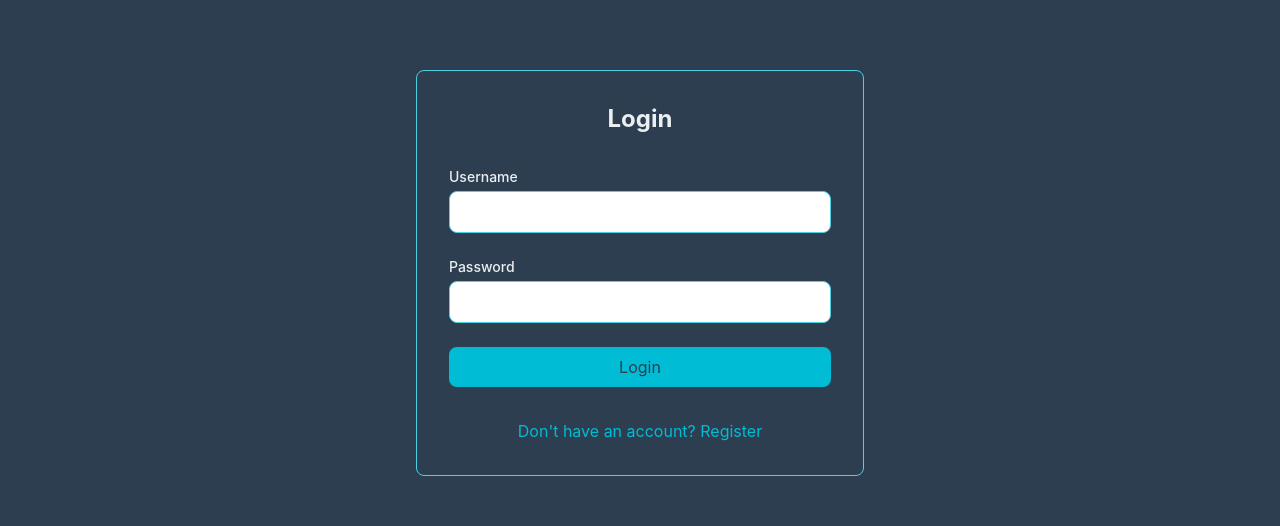
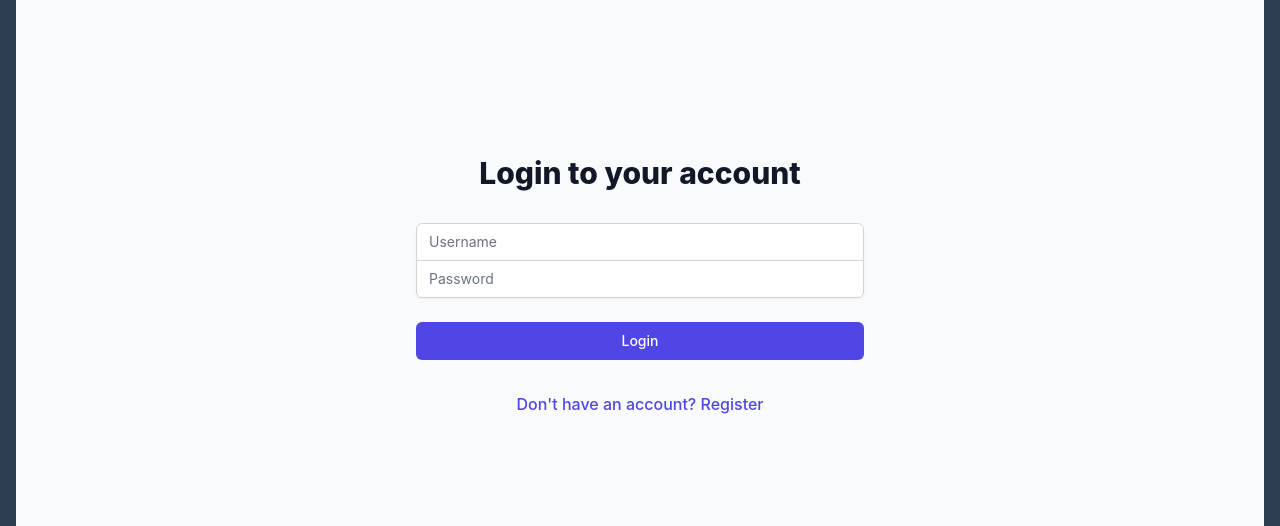
Before and after one commit to DhruvSinha2003/WatchlistELO, a React (Create React App) app: page /login in a window 1280 px wide. Shown: the part 231-757 px from the top of the page. Built offline with nearby package versions, Linux system fonts and the light colour scheme; no server answers.

Commit message:
nothing works :(

```diff
--- a/src/components/LoginPage.js
+++ b/src/components/LoginPage.js
@@ -6,52 +6,89 @@
   const [username, setUsername] = useState("");
   const [password, setPassword] = useState("");
   const [error, setError] = useState("");
+  const [isLoading, setIsLoading] = useState(false);
   const navigate = useNavigate();
 
-  const handleSubmit = (e) => {
+  const handleSubmit = async (e) => {
     e.preventDefault();
-    if (auth.login(username, password)) {
+    setIsLoading(true);
+    setError("");
+
+    try {
+      await auth.login(username, password);
       navigate("/");
-    } else {
-      setError("Invalid username or password");
+    } catch (err) {
+      setError(err.message);
+    } finally {
+      setIsLoading(false);
     }
   };
 
   return (
-    <div className="min-h-screen flex items-center justify-center bg-background">
-      <div className="max-w-md w-full space-y-8 p-8 bg-background border border-secondary rounded-lg">
-        <h2 className="text-2xl font-bold text-center">Login</h2>
-        {error && <p className="text-red-500 text-center">{error}</p>}
-        <form onSubmit={handleSubmit} className="space-y-6">
+    <div className="min-h-screen flex items-center justify-center bg-gray-50 py-12 px-4 sm:px-6 lg:px-8">
+      <div className="max-w-md w-full space-y-8">
         <div>
-            <label className="block text-sm font-medium">Username</label>
+          <h2 className="mt-6 text-center text-3xl font-extrabold text-gray-900">
+            Login to your account
+          </h2>
+        </div>
+        <form className="mt-8 space-y-6" onSubmit={handleSubmit}>
+          {error && (
+            <div className="bg-red-100 border border-red-400 text-red-700 px-4 py-3 rounded">
+              {error}
+            </div>
+          )}
+          <div className="rounded-md shadow-sm -space-y-px">
+            <div>
+              <label htmlFor="username" className="sr-only">
+                Username
+              </label>
               <input
+                id="username"
+                name="username"
                 type="text"
+                required
+                className="appearance-none rounded-none relative block w-full px-3 py-2 border border-gray-300 placeholder-gray-500 text-gray-900 rounded-t-md focus:outline-none focus:ring-indigo-500 focus:border-indigo-500 focus:z-10 sm:text-sm"
+                placeholder="Username"
                 value={username}
                 onChange={(e) => setUsername(e.target.value)}
-              className="mt-1 w-full px-3 py-2 border border-secondary rounded-lg"
-              required
+                disabled={isLoading}
               />
             </div>
             <div>
-            <label className="block text-sm font-medium">Password</label>
+              <label htmlFor="password" className="sr-only">
+                Password
+              </label>
               <input
+                id="password"
+                name="password"
                 type="password"
+                required
+                className="appearance-none rounded-none relative block w-full px-3 py-2 border border-gray-300 placeholder-gray-500 text-gray-900 rounded-b-md focus:outline-none focus:ring-indigo-500 focus:border-indigo-500 focus:z-10 sm:text-sm"
+                placeholder="Password"
                 value={password}
                 onChange={(e) => setPassword(e.target.value)}
-              className="mt-1 w-full px-3 py-2 border border-secondary rounded-lg"
-              required
+                disabled={isLoading}
               />
             </div>
+          </div>
+
+          <div>
             <button
               type="submit"
-            className="w-full py-2 px-4 bg-primary text-background rounded-lg hover:bg-button-hover"
+              disabled={isLoading}
+              className="group relative w-full flex justify-center py-2 px-4 border border-transparent text-sm font-medium rounded-md text-white bg-indigo-600 hover:bg-indigo-700 focus:outline-none focus:ring-2 focus:ring-offset-2 focus:ring-indigo-500"
             >
-            Login
+              {isLoading ? "Logging in..." : "Login"}
             </button>
+          </div>
         </form>
+
         <div className="text-center">
-          <Link to="/register" className="text-primary hover:underline">
+          <Link
+            to="/register"
+            className="font-medium text-indigo-600 hover:text-indigo-500"
+          >
             Don't have an account? Register
           </Link>
         </div>
--- a/src/components/RegisterPage.js
+++ b/src/components/RegisterPage.js
@@ -7,69 +7,117 @@
   const [password, setPassword] = useState("");
   const [confirmPassword, setConfirmPassword] = useState("");
   const [error, setError] = useState("");
+  const [isLoading, setIsLoading] = useState(false);
   const navigate = useNavigate();
 
-  const handleSubmit = (e) => {
+  const handleSubmit = async (e) => {
     e.preventDefault();
+    setError("");
+    setIsLoading(true);
+
     if (password !== confirmPassword) {
       setError("Passwords don't match");
+      setIsLoading(false);
       return;
     }
 
-    if (auth.register(username, password)) {
+    if (password.length < 6) {
+      setError("Password must be at least 6 characters long");
+      setIsLoading(false);
+      return;
+    }
+
+    try {
+      await auth.register(username, password);
       navigate("/login");
-    } else {
-      setError("Username already exists");
+    } catch (err) {
+      setError(err.message);
+    } finally {
+      setIsLoading(false);
     }
   };
 
   return (
-    <div className="min-h-screen flex items-center justify-center bg-background">
-      <div className="max-w-md w-full space-y-8 p-8 bg-background border border-secondary rounded-lg">
-        <h2 className="text-2xl font-bold text-center">Register</h2>
-        {error && <p className="text-red-500 text-center">{error}</p>}
-        <form onSubmit={handleSubmit} className="space-y-6">
+    <div className="min-h-screen flex items-center justify-center bg-gray-50 py-12 px-4 sm:px-6 lg:px-8">
+      <div className="max-w-md w-full space-y-8">
         <div>
-            <label className="block text-sm font-medium">Username</label>
+          <h2 className="mt-6 text-center text-3xl font-extrabold text-gray-900">
+            Create your account
+          </h2>
+        </div>
+        <form className="mt-8 space-y-6" onSubmit={handleSubmit}>
+          {error && (
+            <div className="bg-red-100 border border-red-400 text-red-700 px-4 py-3 rounded">
+              {error}
+            </div>
+          )}
+          <div className="rounded-md shadow-sm -space-y-px">
+            <div>
+              <label htmlFor="username" className="sr-only">
+                Username
+              </label>
               <input
+                id="username"
+                name="username"
                 type="text"
+                required
+                className="appearance-none rounded-none relative block w-full px-3 py-2 border border-gray-300 placeholder-gray-500 text-gray-900 rounded-t-md focus:outline-none focus:ring-indigo-500 focus:border-indigo-500 focus:z-10 sm:text-sm"
+                placeholder="Username"
                 value={username}
                 onChange={(e) => setUsername(e.target.value)}
-              className="mt-1 w-full px-3 py-2 border border-secondary rounded-lg"
-              required
+                disabled={isLoading}
               />
             </div>
             <div>
-            <label className="block text-sm font-medium">Password</label>
+              <label htmlFor="password" className="sr-only">
+                Password
+              </label>
               <input
+                id="password"
+                name="password"
                 type="password"
+                required
+                className="appearance-none rounded-none relative block w-full px-3 py-2 border border-gray-300 placeholder-gray-500 text-gray-900 focus:outline-none focus:ring-indigo-500 focus:border-indigo-500 focus:z-10 sm:text-sm"
+                placeholder="Password"
                 value={password}
                 onChange={(e) => setPassword(e.target.value)}
-              className="mt-1 w-full px-3 py-2 border border-secondary rounded-lg"
-              required
+                disabled={isLoading}
               />
             </div>
             <div>
-            <label className="block text-sm font-medium">
+              <label htmlFor="confirm-password" className="sr-only">
                 Confirm Password
               </label>
               <input
+                id="confirm-password"
+                name="confirm-password"
                 type="password"
+                required
+                className="appearance-none rounded-none relative block w-full px-3 py-2 border border-gray-300 placeholder-gray-500 text-gray-900 rounded-b-md focus:outline-none focus:ring-indigo-500 focus:border-indigo-500 focus:z-10 sm:text-sm"
+                placeholder="Confirm Password"
                 value={confirmPassword}
                 onChange={(e) => setConfirmPassword(e.target.value)}
-              className="mt-1 w-full px-3 py-2 border border-secondary rounded-lg"
-              required
+                disabled={isLoading}
               />
             </div>
+          </div>
+
+          <div>
             <button
               type="submit"
-            className="w-full py-2 px-4 bg-primary text-background rounded-lg hover:bg-button-hover"
+              disabled={isLoading}
+              className="group relative w-full flex justify-center py-2 px-4 border border-transparent text-sm font-medium rounded-md text-white bg-indigo-600 hover:bg-indigo-700 focus:outline-none focus:ring-2 focus:ring-offset-2 focus:ring-indigo-500"
             >
-            Register
+              {isLoading ? "Creating account..." : "Register"}
             </button>
+          </div>
         </form>
+
         <div className="text-center">
-          <Link to="/login" className="text-primary hover:underline">
+          <Link
+            to="/login"
+            className="font-medium text-indigo-600 hover:text-indigo-500"
+          >
             Already have an account? Login
           </Link>
         </div>
```
Lines whose indentation alone changed are shown as unchanged.
